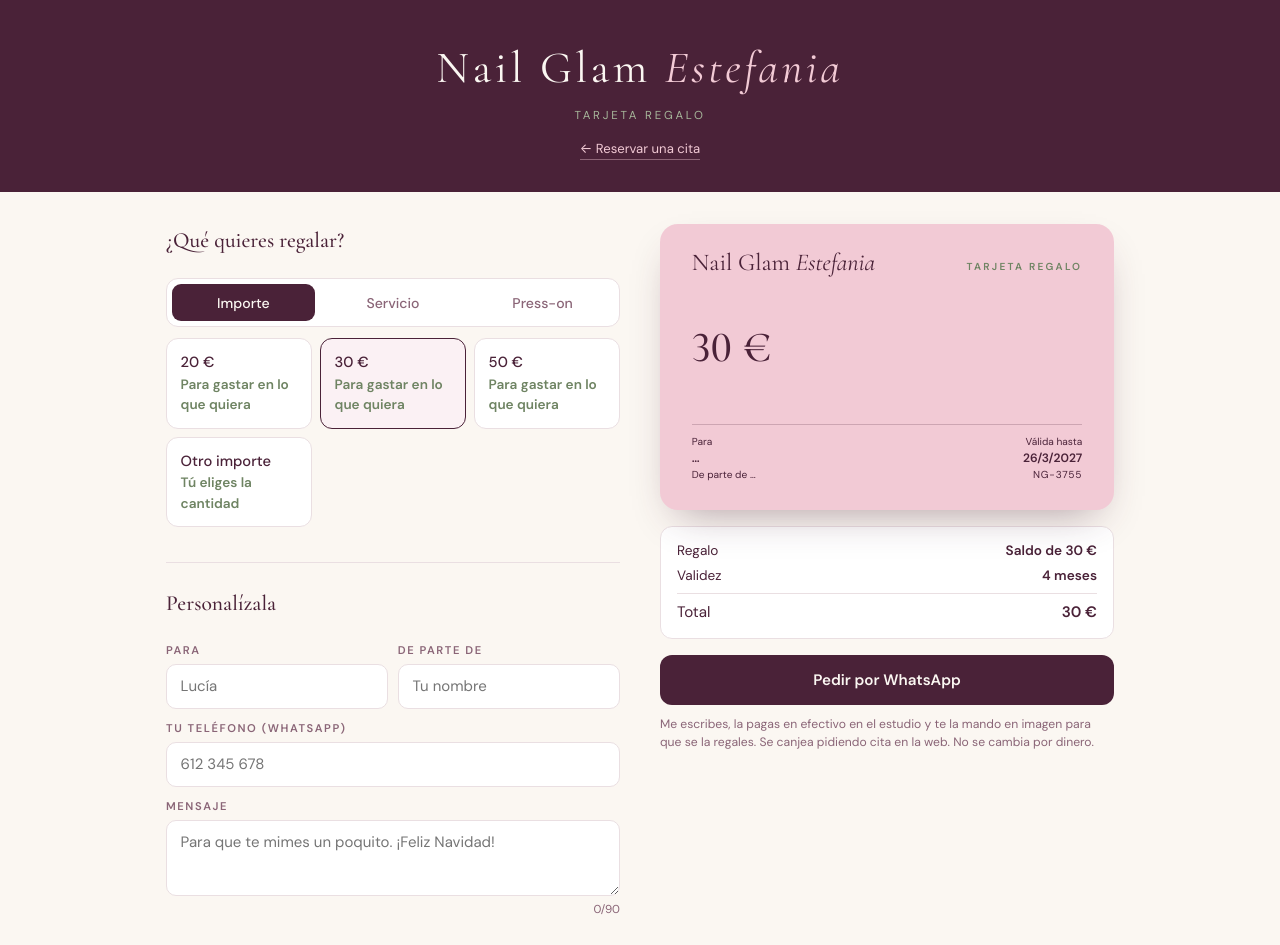
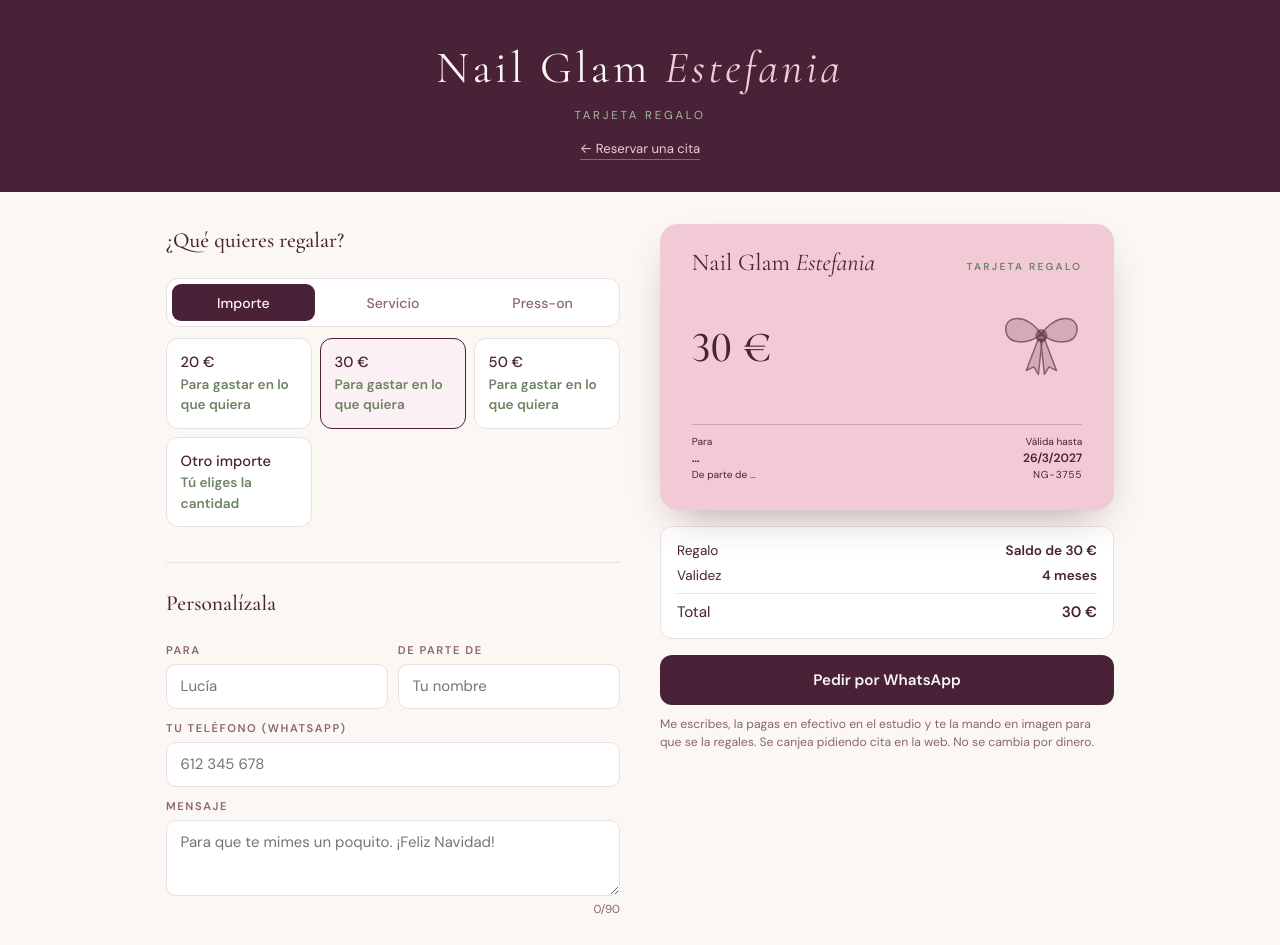
Before and after one commit to fanymoral/nailglamestefaniia.github.io, a plain HTML site: page tarjeta-regalo.html in a window 1280 px wide. Drawn offline with nearby package versions, Linux system fonts and the light colour scheme.

Commit message:
Tarjeta regalo: poner un lazo de regalo en lugar de las uñas
Co-Authored-By: Claude Opus 5.5 <noreply@anthropic.com>
Claude-Session: https://claude.ai/code/session_01Xn4udPupvvQFzPh62Q7rAX

```diff
--- a/tarjeta-regalo.html
+++ b/tarjeta-regalo.html
@@ -78,7 +78,8 @@
   .t-marca { font-family: var(--display); font-size: 6.2cqw; line-height: 1; }
   .t-marca em { font-style: italic; }
   .t-tipo { font-size: 2.6cqw; letter-spacing: .22em; text-transform: uppercase; font-weight: 600; color: var(--t-acento); white-space: nowrap; }
-  .t-centro { align-self: center; display: grid; gap: 1.2cqw; max-width: 90%; }
+  .t-centro { align-self: center; display: grid; gap: 1.2cqw; max-width: 70%; }
+  .tarjeta svg.lazo { position: absolute; right: 6%; top: 27%; width: 20%; pointer-events: none; }
   .t-valor { font-family: var(--display); font-size: 11cqw; line-height: .95; font-weight: 500; font-variant-numeric: lining-nums; overflow-wrap: anywhere; }
   .t-valor.largo { font-size: 7.4cqw; line-height: 1.05; }
   .t-msg { font-family: var(--display); font-style: italic; font-size: 3.9cqw; line-height: 1.25; overflow-wrap: anywhere; }
@@ -150,6 +151,21 @@
         <div>Para <b id="tPara"></b>De parte de <span id="tDe"></span></div>
         <div class="r">Válida hasta <b id="tFecha"></b><span class="t-cod" id="tCod"></span></div>
       </div>
+      <svg class="lazo" viewBox="0 0 120 100" aria-hidden="true">
+        <g fill="currentColor" opacity=".18">
+          <path d="M60 44 C42 16 10 18 13 40 C16 58 42 58 60 44 Z"/>
+          <path d="M60 44 C78 16 110 18 107 40 C104 58 78 58 60 44 Z"/>
+          <path d="M56 50 L40 92 L50 87 L56 97 L61 52 Z"/>
+          <path d="M64 50 L80 92 L70 87 L64 97 L59 52 Z"/>
+        </g>
+        <g fill="none" stroke="currentColor" stroke-width="2" stroke-linejoin="round" opacity=".6">
+          <path d="M60 44 C42 16 10 18 13 40 C16 58 42 58 60 44 Z"/>
+          <path d="M60 44 C78 16 110 18 107 40 C104 58 78 58 60 44 Z"/>
+          <path d="M56 50 L40 92 L50 87 L56 97 L61 52 Z"/>
+          <path d="M64 50 L80 92 L70 87 L64 97 L59 52 Z"/>
+        </g>
+        <ellipse cx="60" cy="46" rx="8" ry="9" fill="currentColor" opacity=".55"/>
+      </svg>
     </div>
 
     <div class="resumen" id="resumen"></div>
```
Also changed, not shown: admin.html (+8 -1 lines).
